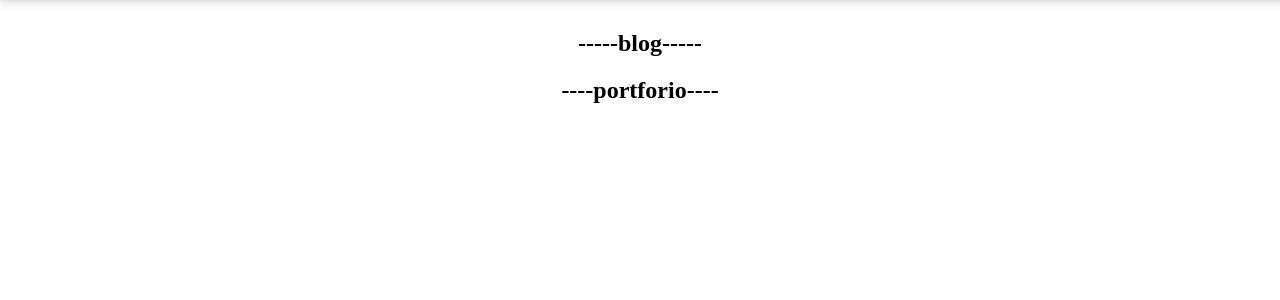
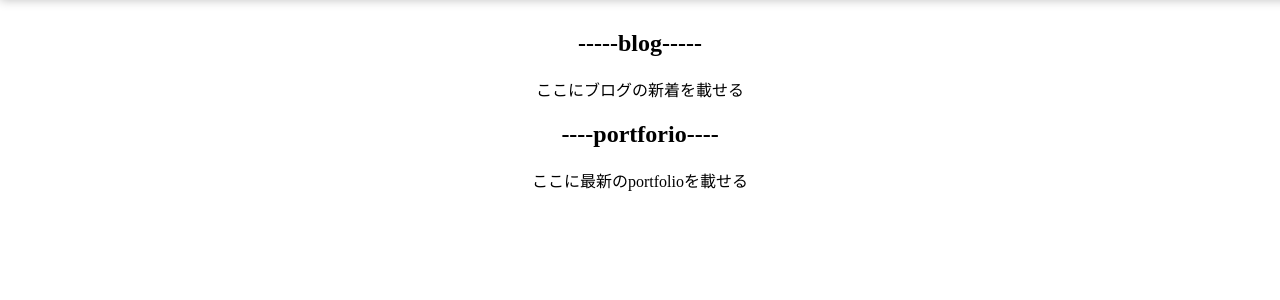
Before and after one commit to chikowaka/mypage01, a Node server app: page / in a window 1280 px wide. Shown: the part 100-400 px from the top of the page. Run offline with Node 20, Linux system fonts and the light colour scheme; some libraries are stand-ins or nearby versions.

Commit message:
定期更新

```diff
--- a/views/index.ejs
+++ b/views/index.ejs
@@ -21,9 +21,11 @@
 
     <div class="blog-about">
       <h2>-----blog-----</h2>
+      <p>ここにブログの新着を載せる</p>
     </div>
     <div class="portfolio-about">
       <h2>----portforio----</h2>
+      <p>ここに最新のportfolioを載せる</p>
     </div>
 
 
```
